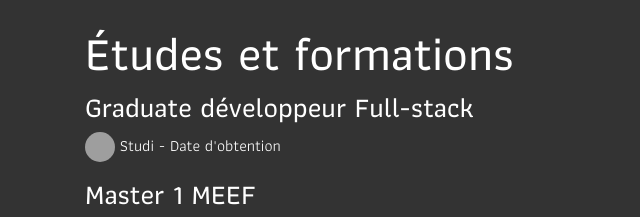
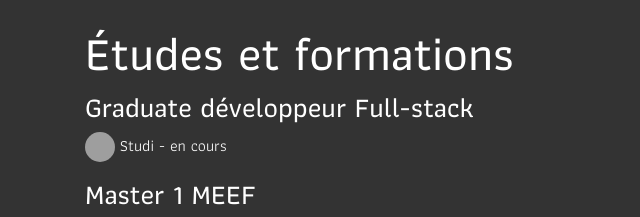
Before and after one commit to maxime191994/CV_ARNAUD_Maxime, a plain HTML site: page index.html in a window 1280 px wide. Shown: the part 1800-2017 px from the top of the page, 0-640 px from the left. Drawn offline with nearby package versions, Linux system fonts and the light colour scheme; grey boxes are pictures that could not be loaded.

Commit message:
modif ligne diplome studi

```diff
--- a/index.html
+++ b/index.html
@@ -173,7 +173,7 @@
                 <h3>Graduate développeur Full-stack</h3>
                 <p><img class="flag"
                   src="https://media.licdn.com/dms/image/C4D0BAQHdD7jqdt_9Xg/company-logo_200_200/0/1627306424410?e=2147483647&v=beta&t=3dwOjisEPLwT5xln_XR0pPh9lsFtAjpq3SB8dVMXPBw">
-                  Studi - Date d'obtention</p>
+                  Studi - en cours</p>
             </div>
 
             <div class="education-item">
```
